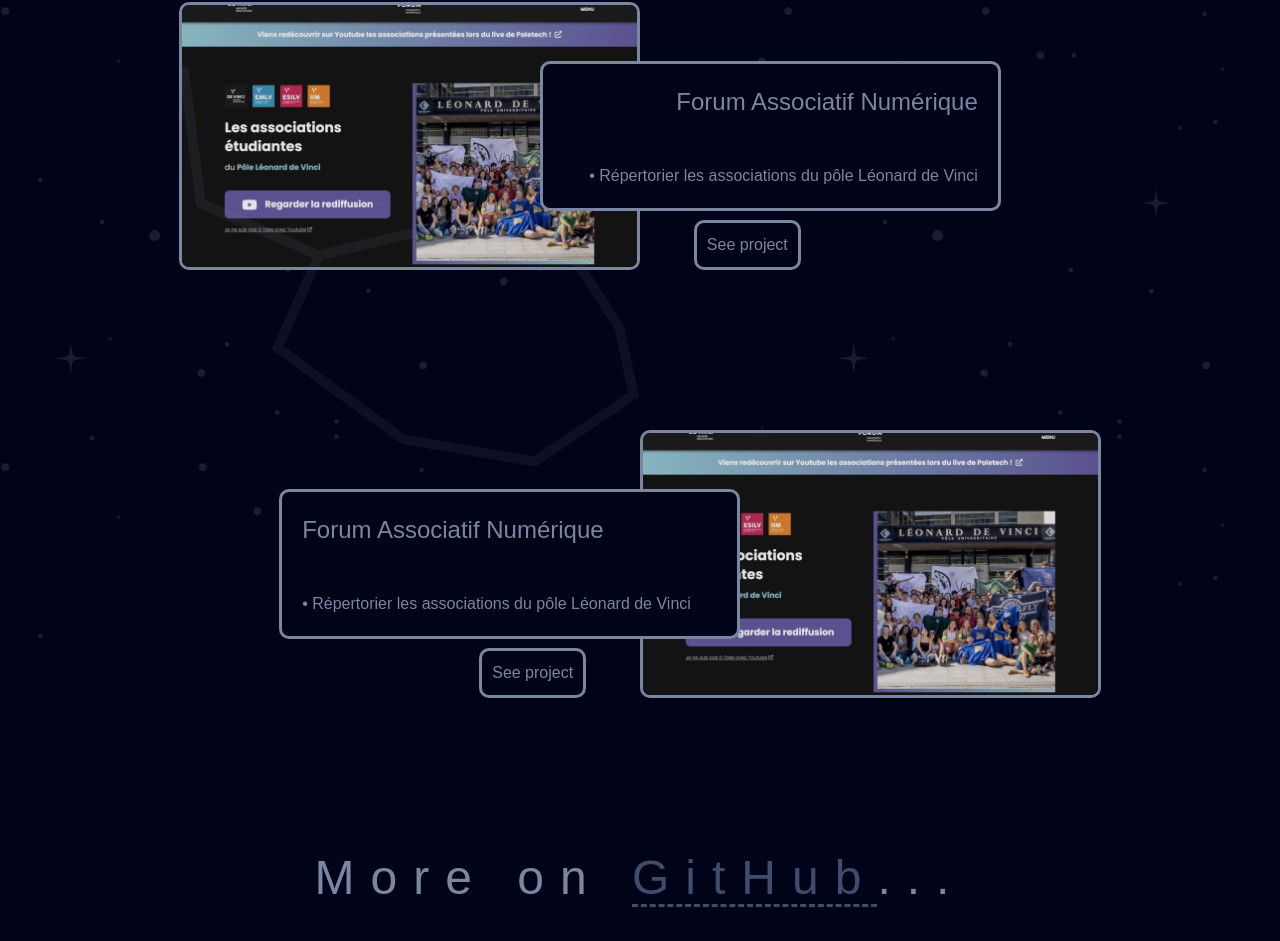
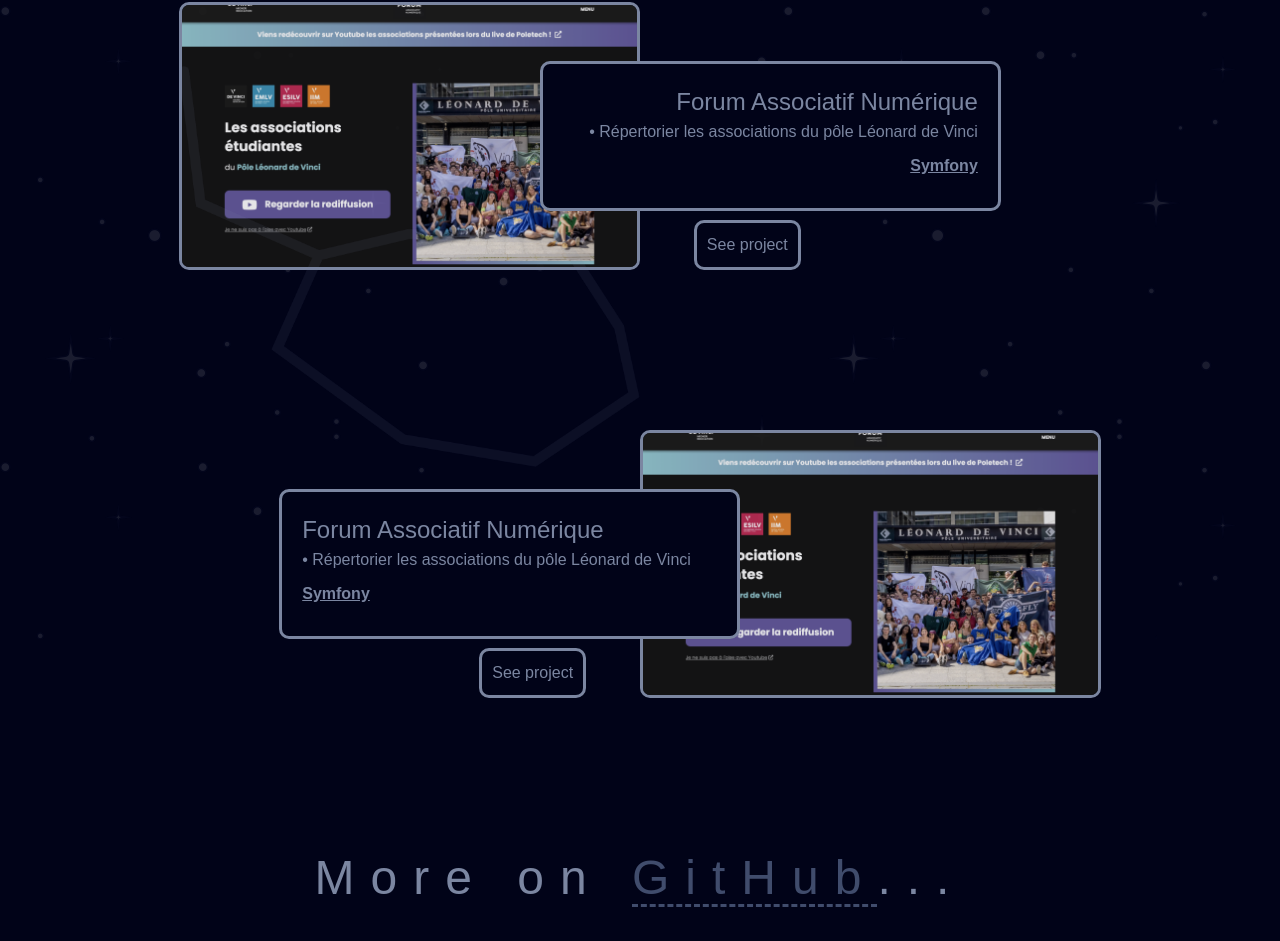
Before and after one commit to Lainocs/NUXT3-Portfolio-v2, a Nuxt app: page / in a window 1280 px wide. Shown: the part 3361-4302 px from the top of the page. Built offline with nearby package versions, Linux system fonts and the light colour scheme.

Commit message:
:sparkles: FEAT add tech to projects

```diff
--- a/components/Projects.vue
+++ b/components/Projects.vue
@@ -6,6 +6,7 @@
 			<div class="project-content">
 				<h3>{{ project.name }}</h3>
 				<p>• {{ project.description }}</p>
+				<span class="tech">{{ project.language }}</span>
 			</div>
 			<img :src="project.image" :alt="project.title">
 			<a v-if="project.link" :href="project.link">See project</a>
@@ -121,6 +122,16 @@
 		transition: 1s;
 	}
 
+	#projects .tech {
+		font-size: 1rem;
+		letter-spacing: normal;
+		margin: 0;
+		padding: 10px 0;
+		text-align: inherit;
+		font-weight: bold;
+		text-decoration: underline;
+	}
+
 	#projects span {
 		font-size: 3rem;
 		font-weight: 300;
@@ -178,5 +189,9 @@
 			background-color: var(--color-secondary);
 			transition: 1s;
 		}
+
+		#projects .tech {
+			font-size: 1rem;
+		}
 	}
 </style>
```
